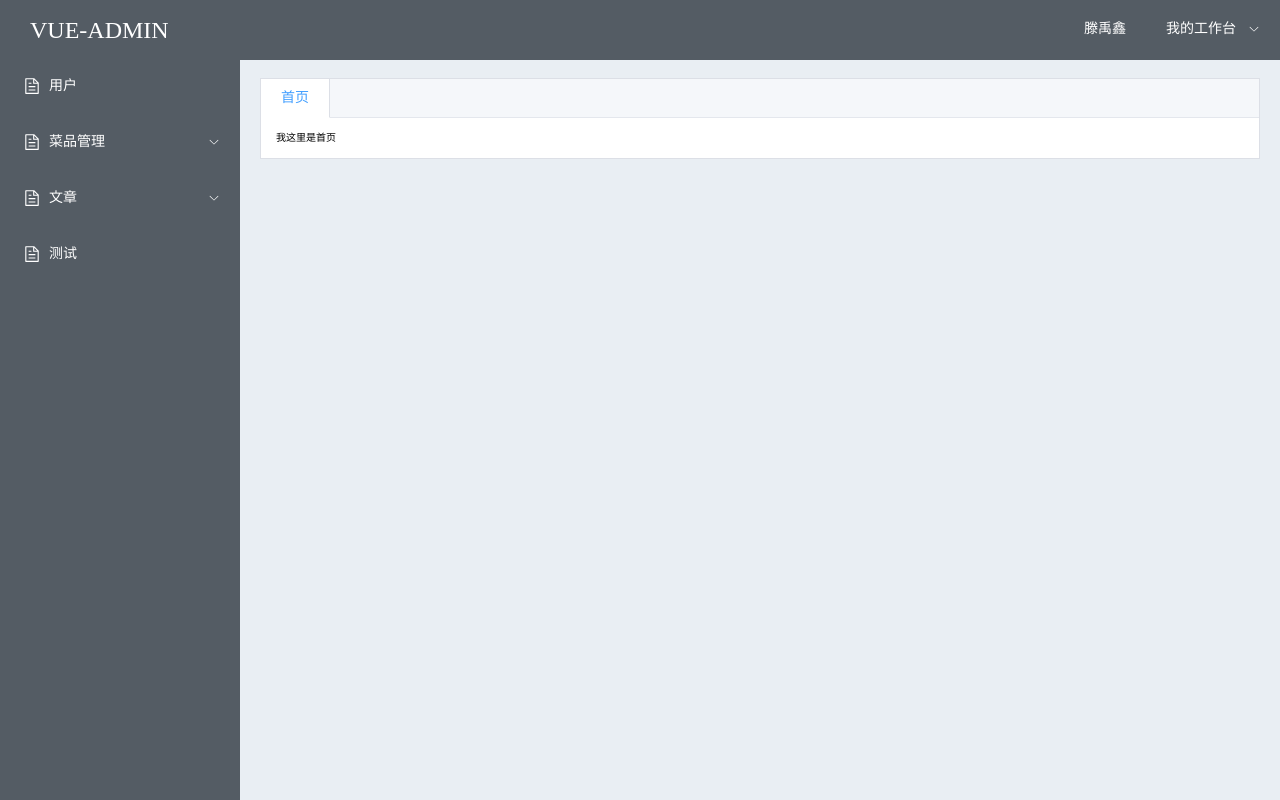
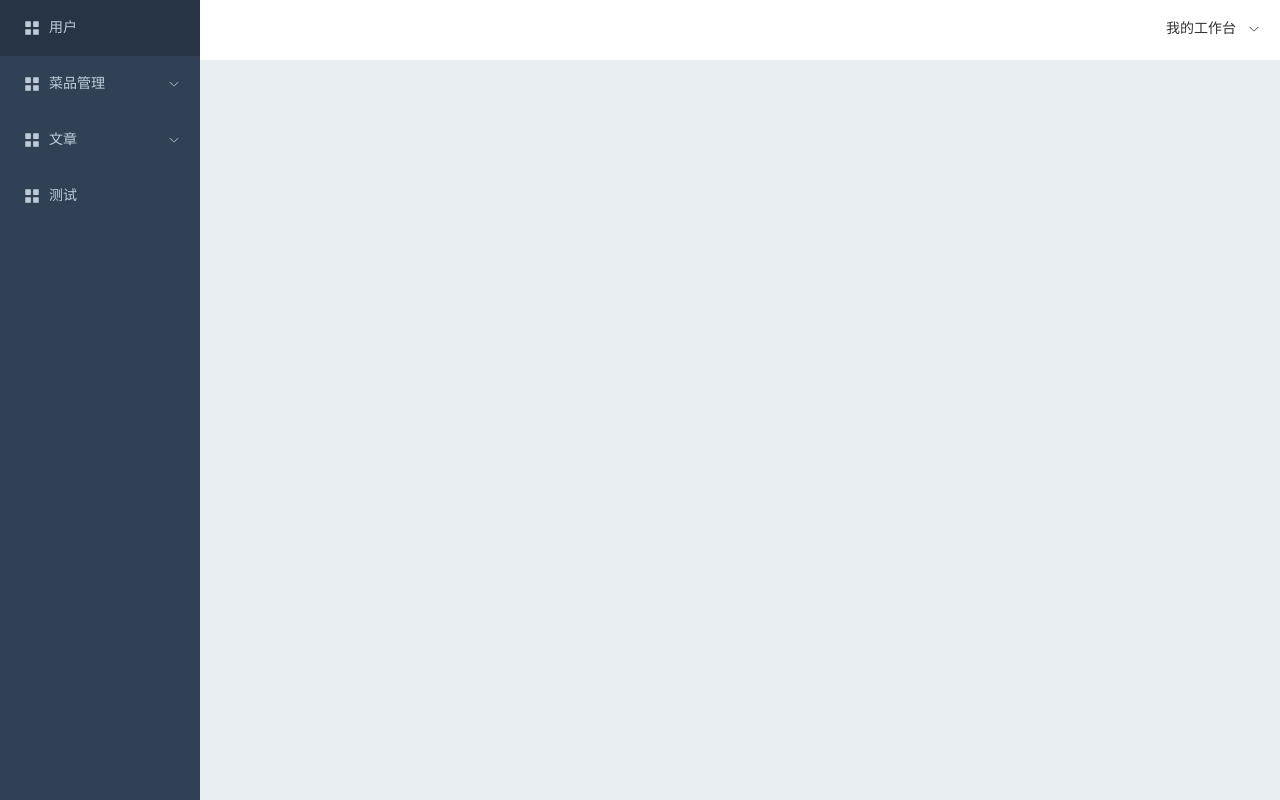
Before and after one commit to taoguifeng/GitResp, a Vue app: page /home in a window 1280 px wide. Built offline with nearby package versions, Linux system fonts and the light colour scheme; sample sign-in values are in the browser's storage.

Commit message:
页面布局文件

```diff
--- a/src/page/MainLayout.vue
+++ b/src/page/MainLayout.vue
@@ -3,13 +3,12 @@
     <el-container class="box">
       <!-- 左侧菜单栏 -->
       <el-aside class="el-aside">
-        <h1 class="logoBox">VUE-ADMIN</h1>
         <el-menu
-          active-text-color="#ffd04b"
-          background-color="#545c64"
+          active-text-color="#409EFF"
+          background-color="#304156"
           class="el-menu-vertical-demo"
           default-active="2"
-          text-color="#fff"
+          text-color="rgb(191, 203, 217)"
           :router="true"
         >
           <template v-for="item in asideMenu">
@@ -18,7 +17,7 @@
               <el-sub-menu :index="item.title" :key="item.title">
                 <!-- 一级菜单标题 -->
                 <template #title>
-                  <el-icon><document /></el-icon>
+                  <el-icon><IconMenu /></el-icon>
                   <span>{{ item.title }}</span>
                 </template>
                 <!-- 二级菜单标题 -->
@@ -39,7 +38,7 @@
                 :key="item.title"
                 @click="() => handleMenuItem(item)"
               >
-                <el-icon><document /></el-icon>
+                <el-icon><IconMenu /></el-icon>
                 <span>{{ item.title }}</span>
               </el-menu-item>
             </template>
@@ -53,18 +52,15 @@
           <el-menu
             class="el-menu-demo"
             mode="horizontal"
-            background-color="#545c64"
-            text-color="#fff"
+            background-color="#fff"
+            text-color="#333"
             active-text-color="#ffd04b"
           >
-            <el-menu-item index="1" class="fr">滕禹鑫</el-menu-item>
             <el-sub-menu index="2" class="fr">
               <template #title class="fr">我的工作台</template>
-              <el-menu-item index="2-1">我的消息</el-menu-item>
-              <el-menu-item index="2-2">设置</el-menu-item>
-              <el-menu-item index="2-3" @click="exitLogin"
-                >退出登陆</el-menu-item
-              >
+              <el-menu-item index="2-3" @click="exitLogin">
+                退出登陆
+              </el-menu-item>
             </el-sub-menu>
           </el-menu>
         </el-header>
@@ -72,6 +68,7 @@
         <!-- 主体模块：标签页 + 当前路由内容 -->
         <el-main class="el-main">
           <el-tabs
+            v-if="editableTabs.length > 0"
             type="border-card"
             v-model="activeTabName"
             class="demo-tabs"
@@ -111,12 +108,7 @@ export default {
       //当前选项卡
       activeTabName: "home",
       //需要显示的标签数组
-      editableTabs: [
-        {
-          title: "首页",
-          index: "home",
-        },
-      ],
+      editableTabs: [],
       //左侧菜单选项配置
       asideMenu: sidebar,
     };
@@ -162,6 +154,7 @@ export default {
       }
       this.$router.push("/" + tabPaneName);
     },
+
     //(1)移除标签，（2）返回前一个路由
     //删除: 需要当前索引 ，设置路由和高亮，上一个对象的index
     handleRemove(tabPaneName) {
@@ -182,6 +175,7 @@ export default {
       //删除当前关闭的路由标签
       this.editableTabs.splice(eleIndex, 1);
     },
+
     //退出登陆
     exitLogin() {
       ElMessageBox.confirm("真的要退出登陆吗?", "提示", {
@@ -191,6 +185,7 @@ export default {
       })
         .then(() => {
           localStorage.removeItem("isLogin");
+          localStorage.removeItem("token");
           this.$router.push("/login");
         })
         .catch(() => {
@@ -208,6 +203,7 @@ export default {
   left: 30px;
   font-size: 24px;
   color: #fff;
+  background: #fff;
 }
 
 .box {
@@ -236,9 +232,14 @@ export default {
 }
 
 .el-aside {
-  width: 240px;
-  background: #545c64;
-  padding-top: 58px;
+  width: 200px;
+  background: #304156;
+
+  /* padding-top: 58px; */
+}
+
+.el-aside::-webkit-scrollbar {
+  display: none;
 }
 
 /* 标签页样式 */
```
